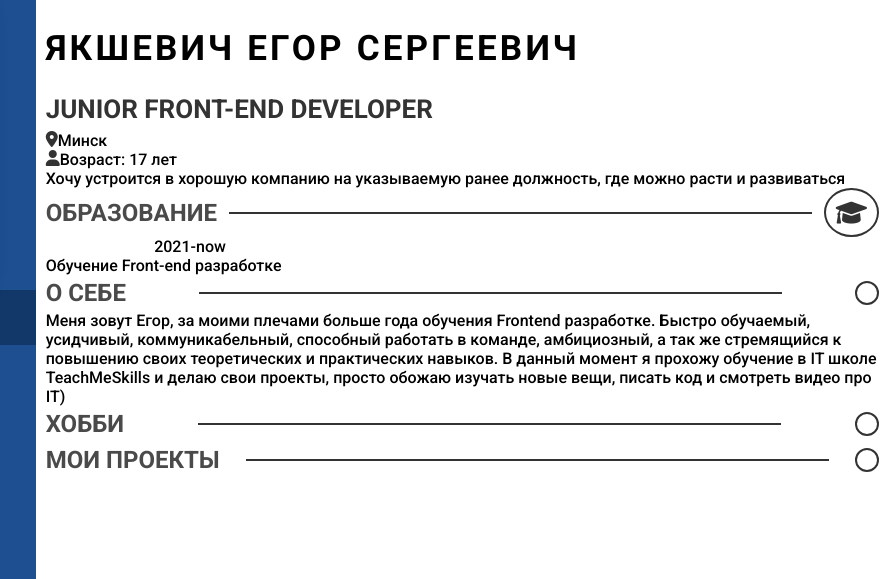
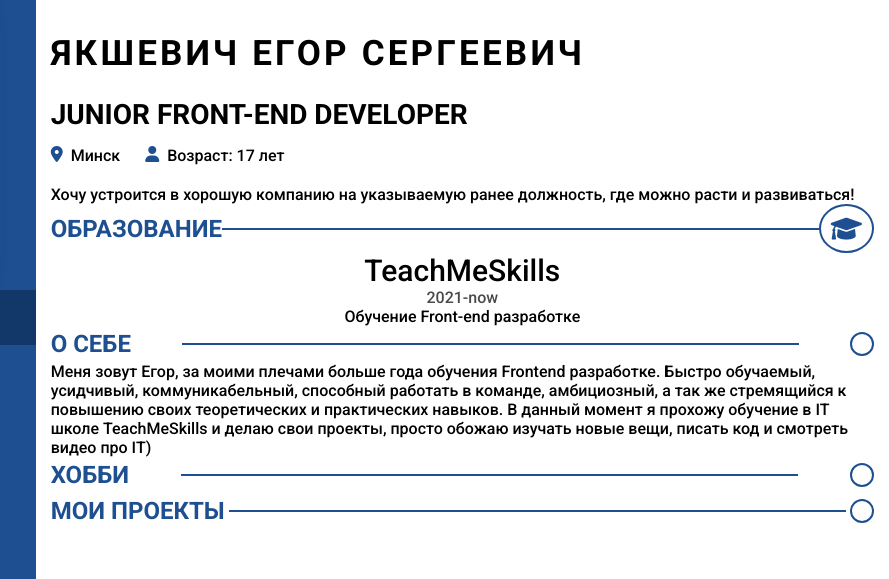
Before and after one commit to AbzMijon/Resume, a plain HTML site: page index.html in a window 1280 px wide. Shown: the top 579 px of the page, 391-1280 px from the left. Drawn offline with Linux system fonts and the light colour scheme.

Commit message:
add education

```diff
--- a/index.html
+++ b/index.html
@@ -121,17 +121,17 @@
                     <p class="right__city"><i class="fa-solid fa-location-dot"></i>Минск</p>
                     <p class="right__age"><i class="fa-solid fa-user"></i>Возраст: 17 лет</p>
                 </div>
-                <p class="right__expectation">Хочу устроится в хорошую компанию на указываемую ранее должность, где можно расти и развиваться</p>
+                <p class="right__expectation">Хочу устроится в хорошую компанию на указываемую ранее должность, где можно расти и развиваться!</p>
                 <div class="right__name-block">
                     <h4 class="right__title">ОБРАЗОВАНИЕ</h4>
                     <div class="right__name-line"></div>
                     <div class="right__name-icon"><i class="fa-solid fa-graduation-cap"></i></div>
                 </div>
-                <a href="#" class="right__education">TeachMeSkills</a>
-                <span class="right__date-education">2021-now</span>
+                <a href="#" class="right__education"><p>TeachMeSkills</p></a>
+                <div class="right__date-education">2021-now</div>
                 <p class="right__education-text">Обучение Front-end разработке</p>
                 <div class="right__name-block">
-                    <h4 class="right__title">О СЕБЕ</h4>
+                    <h4 class="right__title"><nobr>О СЕБЕ</nobr></h4>
                     <div class="right__name-line"></div>
                     <div class="right__name-icon"><i class="fa-solid fa-user-vneck"></i></div>
                 </div>
--- a/style.css
+++ b/style.css
@@ -34,7 +34,7 @@ a {
 
 h1,
 .title1 {
-    font-weight: 700;
+    font-weight: bold;
     font-size: 35px;
     line-height: 78px;
     letter-spacing: 3.2px;
@@ -42,10 +42,11 @@ h1,
 
 h2,
 .title2 {
-    font-weight: 600;
-    font-size: 26px;
+    font-weight: bold;
+    font-size: 28px;
     line-height: 43px;
-    color: #333333;
+    color: #000000;
+    margin-bottom: 10px;
 }
 
 h3,
@@ -64,7 +65,7 @@ h4,
     font-weight: 600;
     font-size: 24px;
     line-height: 36px;
-    color: #4A4A4A;
+    color: #1d4f91;
 }
 
 .fa-solid {
@@ -228,16 +229,58 @@ h4,
     align-items: center;
 }
 .right__name-block .fa-solid {
-    border: 2px solid #333333;
+    border: 2px solid #1d4f91;
+    color: #1d4f91;
     border-radius: 50%;
     font-size: 25px;
     padding: 10px;
 }
 .right__name-line {
-    width: 70%;
+    width: 75%;
     height: 2px;
-    background-color: #333333;
+    background-color: #1d4f91;
 }
 .right .fa-solid {
-    color: #333333;
+    color: #1d4f91;
 }
+
+.right {
+    padding: 5px;
+}
+
+.right__place {
+    display: flex;
+    margin-bottom: 20px;
+}
+.fa-location-dot, .fa-user {
+    margin-right: 8px;
+}
+
+.right__city {
+    margin-right: 25px;
+}
+
+.right__expectation {
+    font-weight: normal;
+}
+
+.right__education {
+    color: #000000;
+    font-size: 30px;
+    cursor: pointer;
+    text-align: center;
+}
+.right__education:hover {
+    color: #1d4f91;
+}
+.right__date-education {
+    color: #4A4A4A;
+    text-align: center;
+}
+.right__education-text {
+    text-align: center;
+}
+.fa-user-vneck {
+}
+.right__about {
+}
```
